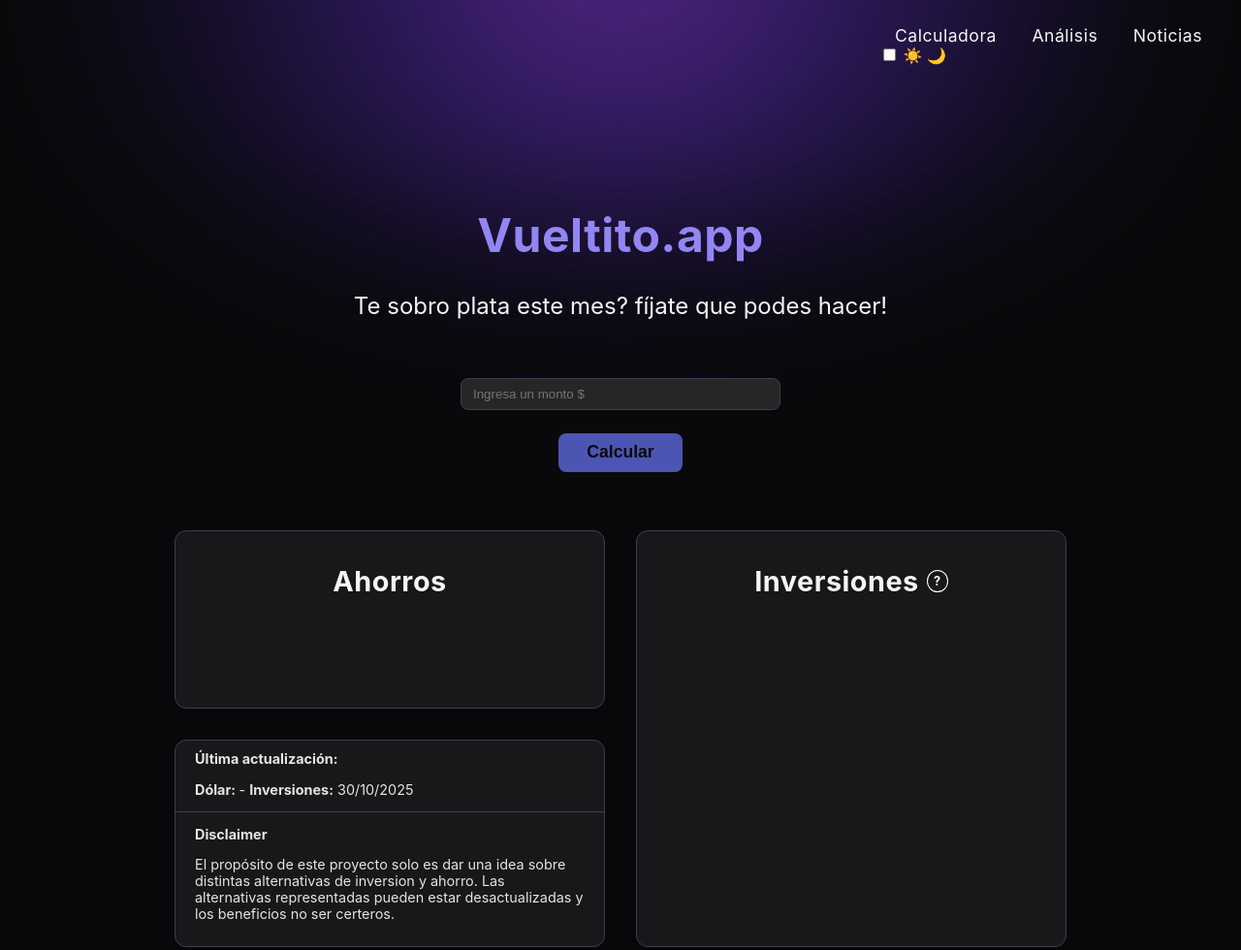
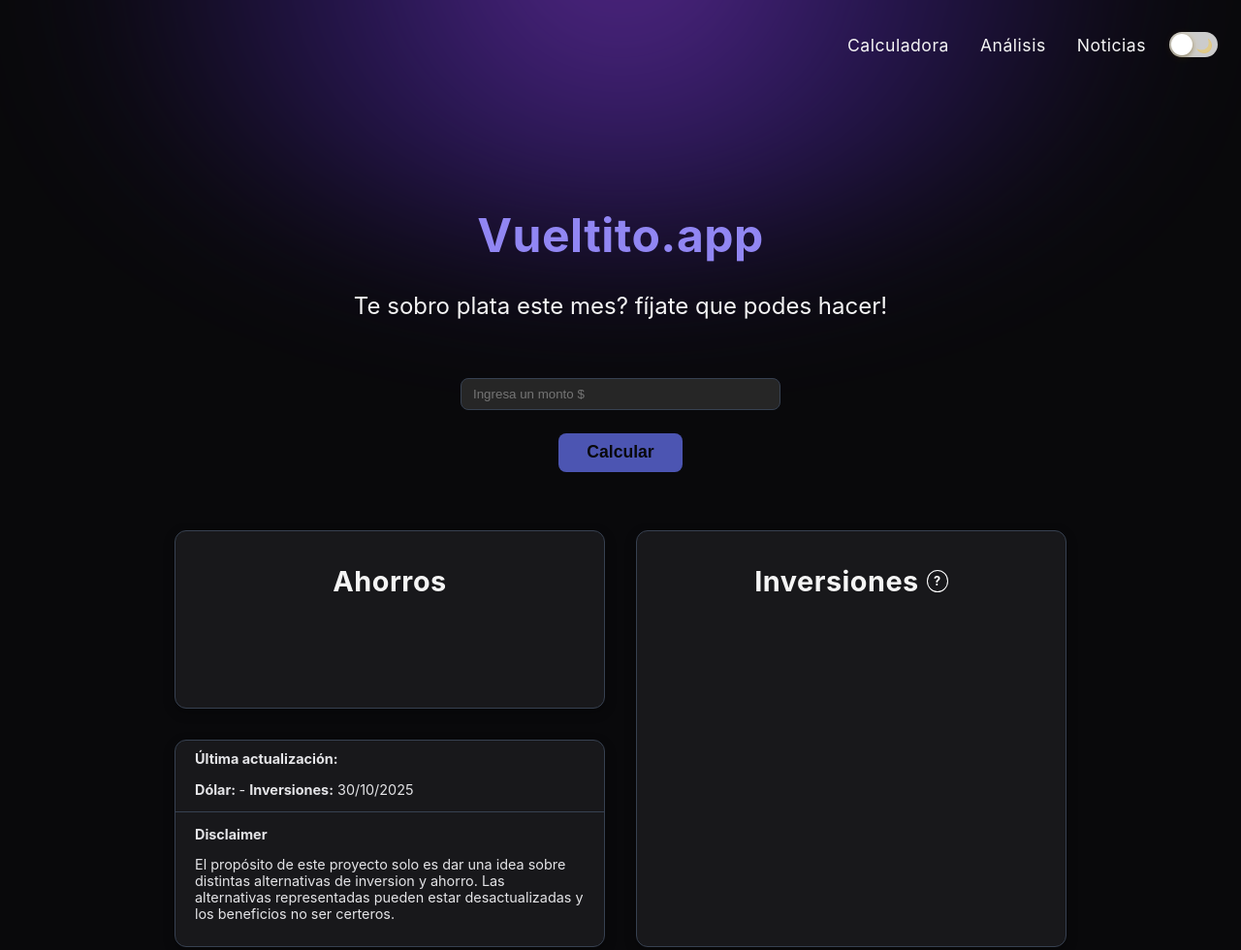
Before and after one commit to joastur11/vueltito-app, a website with bundled scripts: page project/index.html in a window 1280 px wide. Shown: the top 980 px of the page at 97% size. Built offline with nearby package versions, Linux system fonts and the light colour scheme; no server answers.

Commit message:
estila boton

```diff
--- a/project/main.css
+++ b/project/main.css
@@ -93,6 +93,19 @@ body {
 
   animation: nav-scroll linear both;
   animation-timeline: scroll(root block);
+}
+
+.navbar nav {
+  display: flex;
+  align-items: center;
+}
+
+/* El contenedor del toggle */
+#boton-theme {
+  display: flex;
+  align-items: center;
+  justify-content: center;
+  margin-left: 8px;
 }
 
 .navbar h2 {
@@ -682,3 +695,65 @@ pointer-events: none;
   flex-direction: column;
   justify-content: center;
 }
+
+.toggle-input {
+  display: none;
+}
+
+.toggle-label {
+  width: 50px;
+  height: 26px;
+  background-color: #ccc;
+  border-radius: 50px;
+  position: relative;
+  cursor: pointer;
+  display: flex;
+  align-items: center;
+  justify-content: space-between;
+  padding: 0 5px;
+  box-sizing: border-box;
+  transition: background-color 0.3s ease;
+}
+
+.icon {
+  font-size: 14px;
+  pointer-events: none;
+  user-select: none;
+  transition: opacity 0.3s ease;
+}
+
+.toggle-label::after {
+  content: "";
+  position: absolute;
+  top: 2px;
+  left: 2px;
+  width: 22px;
+  height: 22px;
+  background-color: #fff;
+  border-radius: 50%;
+  transition: transform 0.3s ease;
+  box-shadow: 0 2px 4px rgba(0, 0, 0, 0.3);
+}
+
+.toggle-input:checked + .toggle-label {
+  background-color: #4f46e5;
+}
+
+.toggle-input:checked + .toggle-label::after {
+  transform: translateX(28px);
+}
+
+.toggle-input:not(:checked) + .toggle-label .moon {
+  opacity: 0.4;
+}
+.toggle-input:checked + .toggle-label .sun {
+  opacity: 0.4;
+}
+
+.toggle-input:not(:checked) + .toggle-label .sun {
+  text-shadow: 0 0 6px #ffd54f, 0 0 12px #ffb300;
+}
+
+.toggle-input:checked + .toggle-label .moon {
+  text-shadow: 0 0 6px #a5b4fc, 0 0 12px #818cf8;
+}
```
